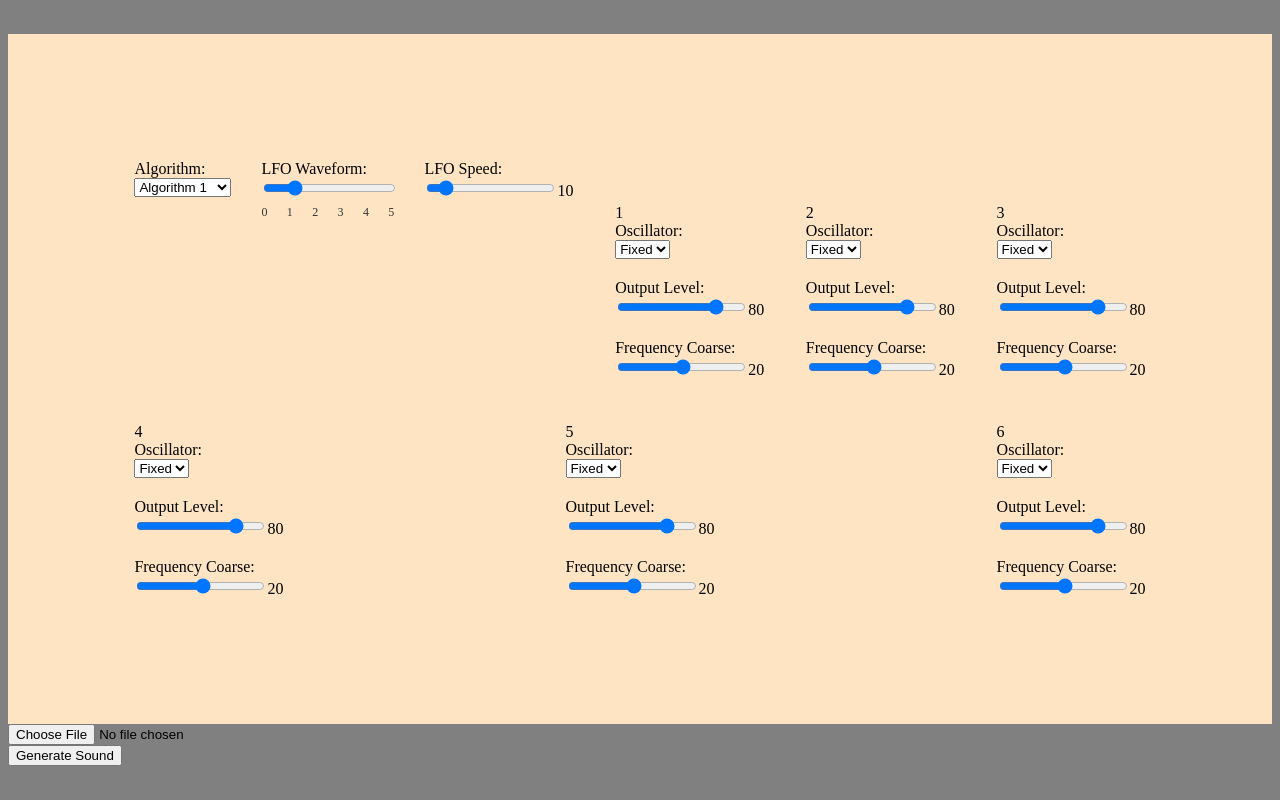
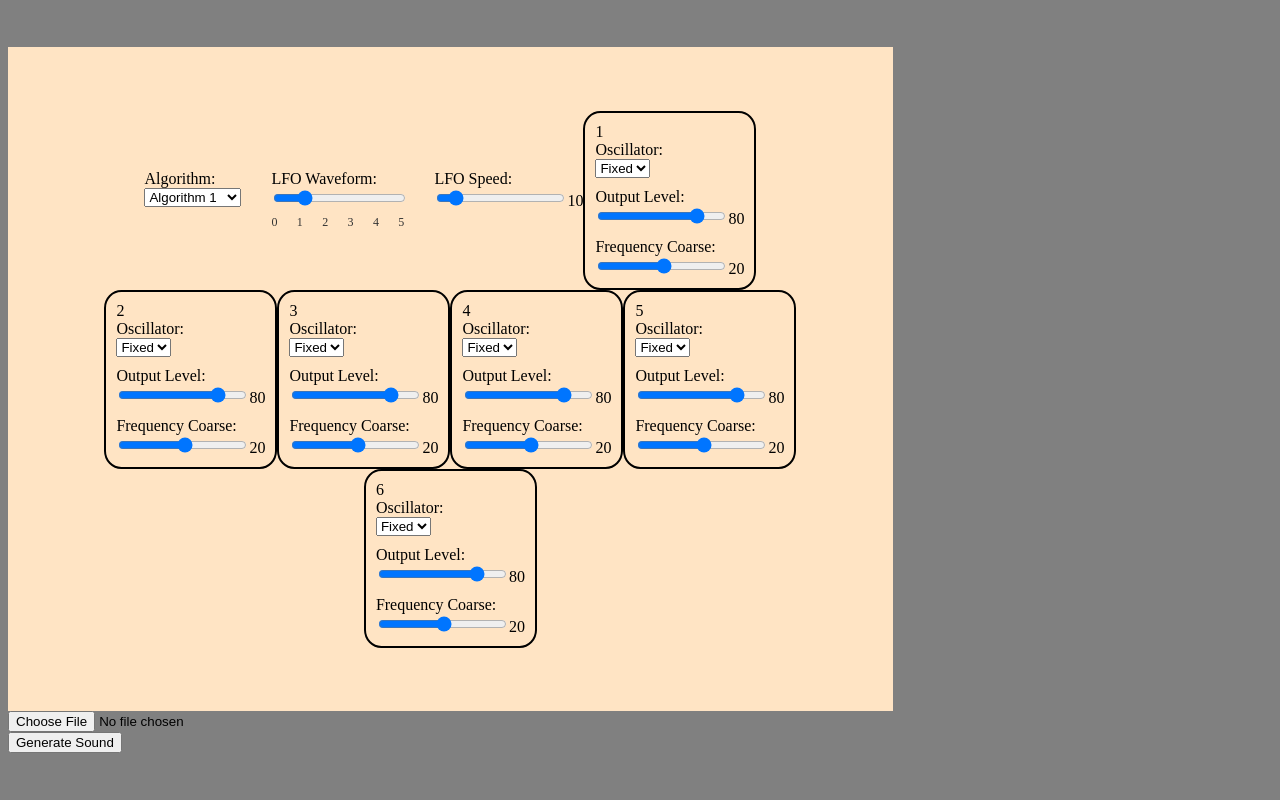
Before and after one commit to rueire/SoundGenerator, a React (Vite) app in the folder frontend/: page / in a window 1280 px wide. Built offline with nearby package versions, Linux system fonts and the light colour scheme.

Commit message:
update generator.css
to support multiple op.param values

```diff
--- a/frontend/src/Generator.css
+++ b/frontend/src/Generator.css
@@ -24,25 +24,24 @@ label {
 /*PARAMETER FORM, PARAMETERS CSS*/
 
 .parameter-form {
+    max-width: 60%;
+
     align-items: center;
-    justify-content: space-between;
+    justify-content: center;
     display: flex;
     flex-direction: row;
     flex-wrap: wrap;
 
-    padding: 10%;
+    padding: 5%;
     margin: 0%;
     background-color: bisque;
 }
 
 .basic-parameters-container {
-    /* align-items: center; */
-    text-align: S;
+    text-align: center;
     display: flex;
     flex-direction: row;
     gap: 30px;
-
-    margin-bottom: 20%;
 }
 
 /*========================================*/
@@ -78,5 +77,10 @@ label {
 .operator-parameters-container {
     display: flex;
     flex-direction: column;
-    gap: 20px;
+    gap: 10px;
+    padding: 10px;
+
+    border: solid 2px;
+    border-radius: 10%;
+
 }
```
